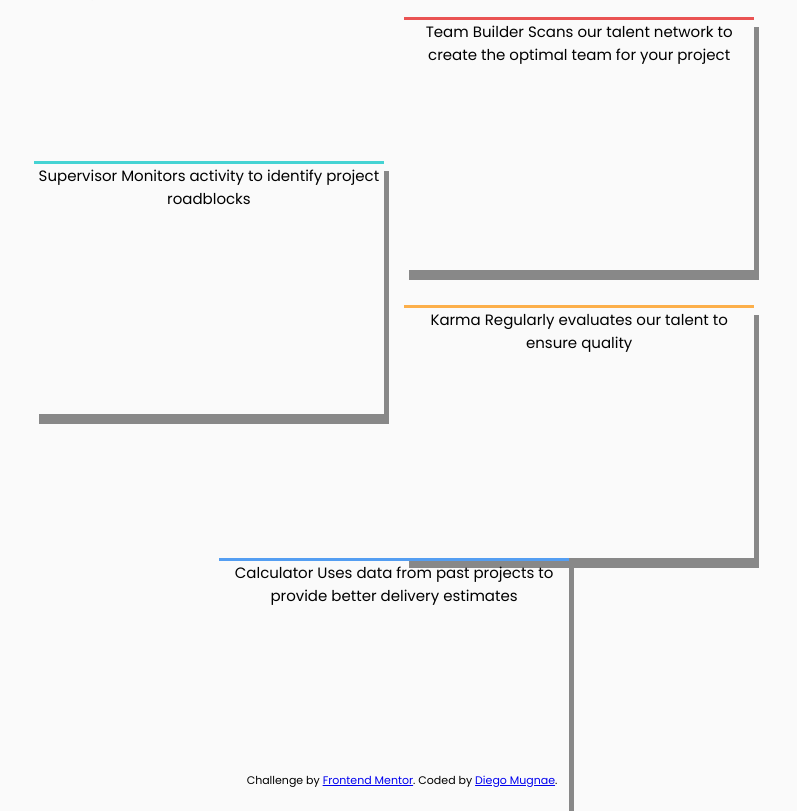
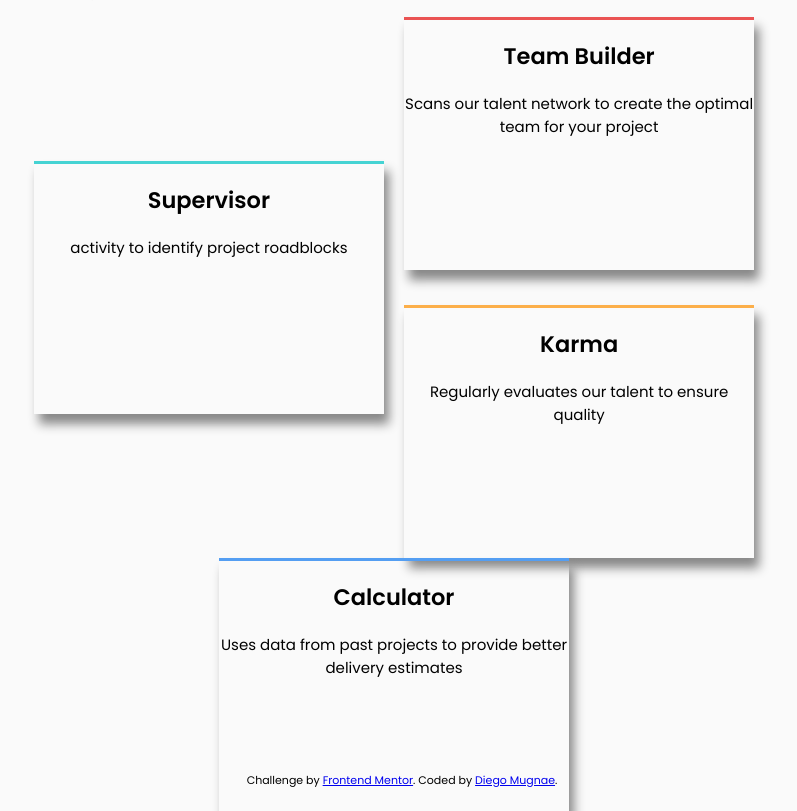
Before and after one commit to dmug1/FM_4cardsction, a plain HTML site: page index.html in a window 1280 px wide. Shown: the whole page, without its empty margins (246-1043 px from the left). Drawn offline with Linux system fonts and the light colour scheme.

Commit message:
Shadows on cards

```diff
--- a/index.html
+++ b/index.html
@@ -33,25 +33,25 @@
     <div class = cards-group>
 
       <div class="card" id="supervisor">
-        Supervisor
-        Monitors activity to identify project roadblocks
+        <h2>Supervisor</h2>
+        <span> activity to identify project roadblocks</span>
       </div>
 
       <div class='vcardblock'>
         <div class="card" id="teamBuilder">
-          Team Builder
-          Scans our talent network to create the optimal team for your project
+          <h2>Team Builder</h2>
+          <span>Scans our talent network to create the optimal team for your project</span>
         </div>
 
         <div class="card" id="karma">
-          Karma
-          Regularly evaluates our talent to ensure quality
+          <h2>Karma</h2>
+          <span>Regularly evaluates our talent to ensure quality</span>
         </div>
       </div>
 
       <div class="card" id="calculator">
-        Calculator
-        Uses data from past projects to provide better delivery estimates
+        <h2>Calculator</h2>
+        <span>Uses data from past projects to provide better delivery estimates</span>
       </div>
 
     </div>
--- a/style.css
+++ b/style.css
@@ -43,7 +43,7 @@ a .attribution { color: hsl(228, 45%, 44%); }
 
 .card {
     border-top: 3px solid;
-    box-shadow: 5px 10px  #888888;
+    box-shadow: 5px 10px 10px  #888888;
     width: 350px;
     height: 250px;
 
```
